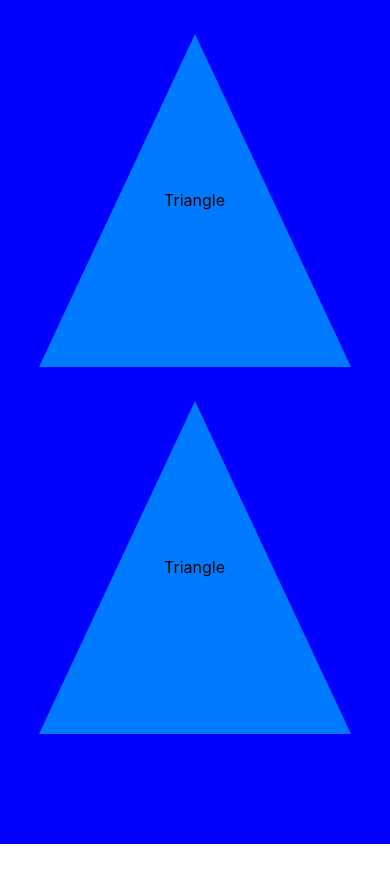
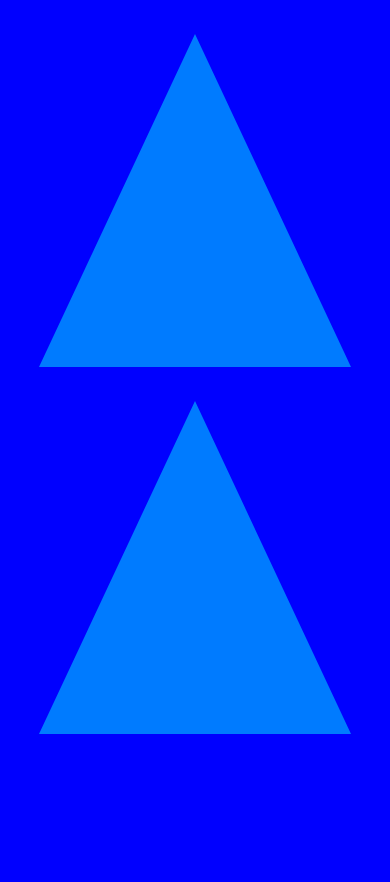
Before and after one commit to abeddshaban/English-Technology-Presentation, a React (Create React App) app: page / in a window 390 px wide. Shown: the top 882 px of the page. Before the commit the page ends 844 px from the top, so only its background shows below. Built offline with nearby package versions, Linux system fonts and the light colour scheme.

Commit message:
triangle responsiveness

```diff
--- a/src/Sections/Intro.js
+++ b/src/Sections/Intro.js
@@ -11,6 +11,7 @@ const Intro = () => {
           <Triangle />
         </div>
       </section>
+      <section className="S bluebg "></section>
     </div>
   );
 };
--- a/src/Sections/Styles/Triangle.css
+++ b/src/Sections/Styles/Triangle.css
@@ -1,3 +1,10 @@
+.textwhite {
+  color: white;
+}
+
+.main {
+  font-size: xx-large;
+}
 .up {
   width: 0px;
   height: 0px;
@@ -12,19 +19,42 @@
   -o-transform: rotate(360deg);
   margin-left: 10vw;
   margin-top: 4vh;
+  font-weight: 600;
 }
 
 .up p {
   text-align: center;
-  top: 40vw;
-  left: -47px;
+  top: 30vw;
+  left: -55px;
   position: relative;
   width: 93px;
-  height: 93px;
-  margin: 0px;
 }
 
-@media only screen and (min-device-width: 320px) and (max-device-width: 480px) {
+.up div {
+  text-align: center;
+  top: 29vw;
+  left: -27.54vw;
+  position: relative;
+  width: 55vw;
+  height: 18vw;
+  display: flex;
+  flex-direction: row;
+  justify-content: space-evenly;
+}
+
+.up div p {
+  text-align: center;
+  top: 1vw;
+  left: 0;
+  position: relative;
+  max-width: 15vw;
+  font-size: 17px;
+}
+
+@media only screen and (max-width: 480px) {
+  .up div p {
+    font-size: xx-small;
+  }
 }
 
 @media only screen and (min-width: 550px) {
@@ -32,7 +62,18 @@
     border-width: 0 220px 470.25px 220px;
   }
   .up p {
-    top: 220px;
+    top: 165px;
+    /* left:; */
+  }
+
+  .up div {
+    top: 200px;
+    width: 302.5px;
+    left: -151.47px;
+    height: 115px;
+  }
+  .up div p {
+    max-width: 80px;
   }
 }
 
--- a/src/Sections/Triangle.js
+++ b/src/Sections/Triangle.js
@@ -1,9 +1,14 @@
 import "./Styles/Triangle.css";
 
-const Triangle = () => {
+const Triangle = ({ mt, ci1, ci2, ci3 }) => {
   return (
-    <div className="up">
-      <p>Triangle</p>
+    <div className="up textwhite">
+      <p className="main">{mt}</p>
+      <div className="rebbg">
+        <p>{ci1}</p>
+        <p>{ci2}</p>
+        <p>{ci3}</p>
+      </div>
     </div>
   );
 };
```
